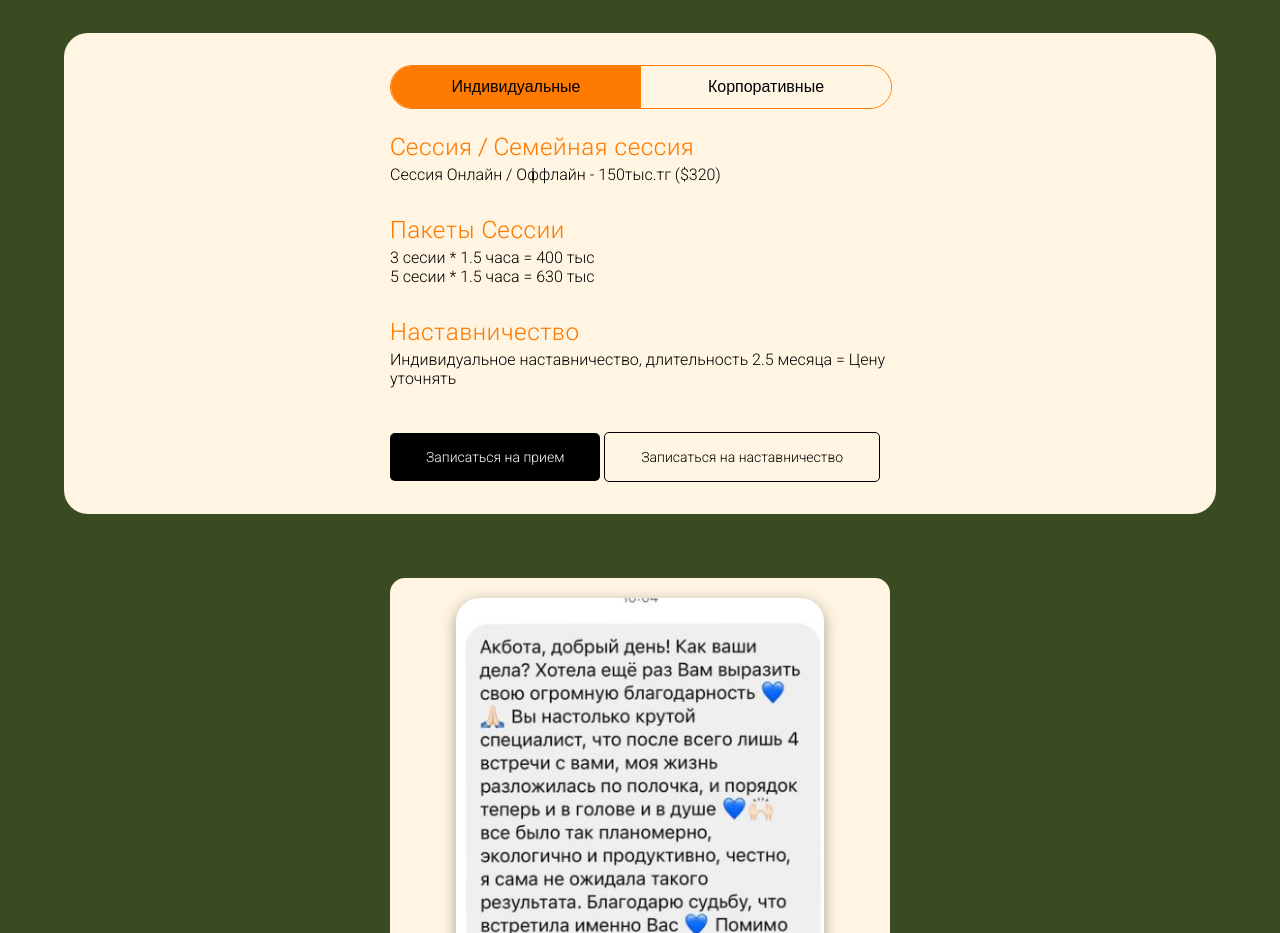
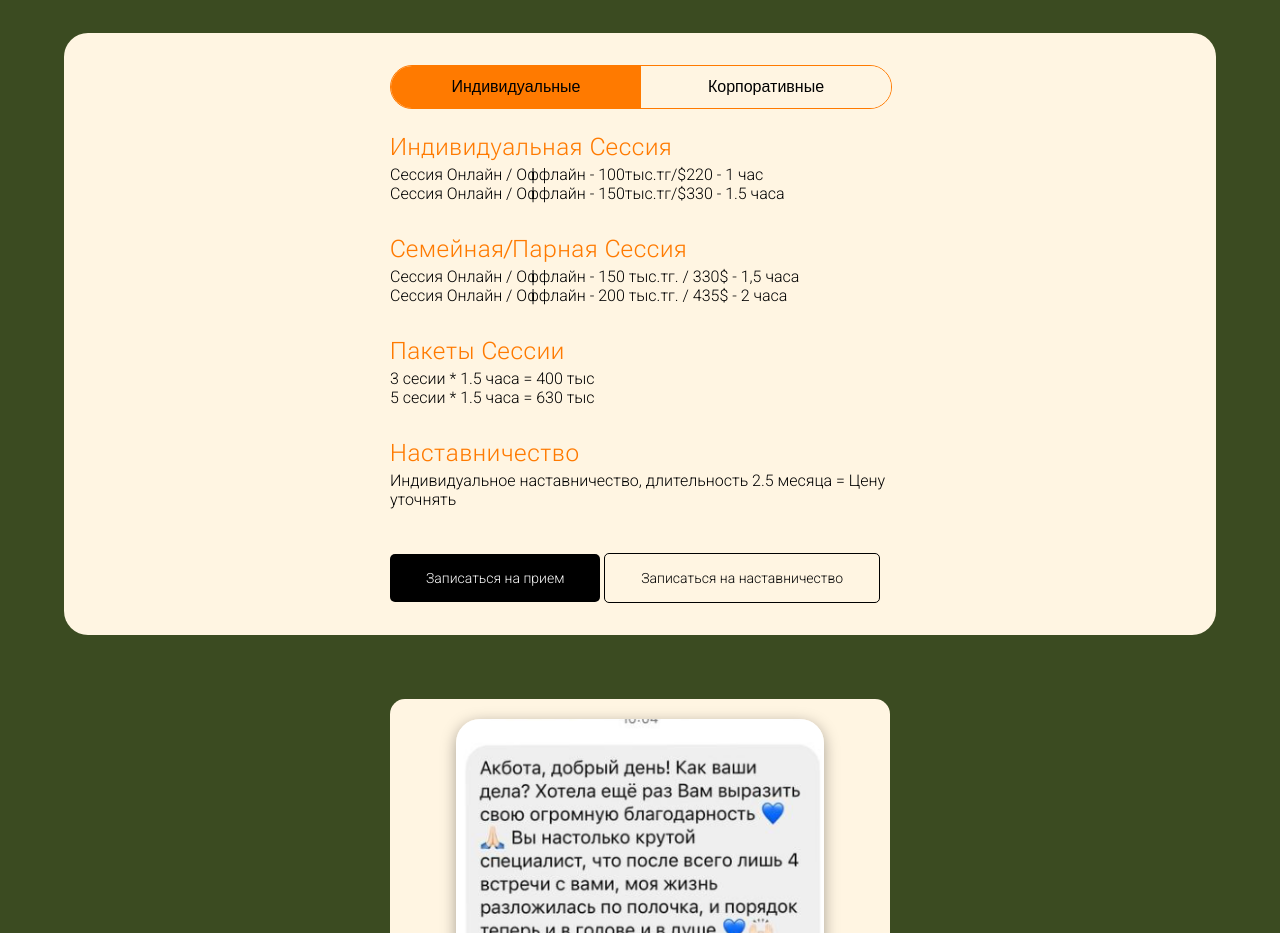
Before and after one commit to Yestem001r/akanova, a plain HTML site: page index.html in a window 1280 px wide. Shown: the part 1220-2153 px from the top of the page. Drawn offline with Linux system fonts and the light colour scheme.

Commit message:
Update index.html

```diff
--- a/index.html
+++ b/index.html
@@ -81,9 +81,15 @@
           <div class="pricing-content">
             <div class="pricing-content-point active">
               <div class="pricing-block">
-                <h2 class="pricing-header">Сессия / Семейная сессия</h2>
+                <h2 class="pricing-header">Индивидуальная Сессия</h2>
                 <p class="pricing-text">
-                  Сессия Онлайн / Оффлайн - 150тыс.тг ($320)
+                  Сессия Онлайн / Оффлайн - 100тыс.тг/$220 - 1 час <br />
+                  Сессия Онлайн / Оффлайн - 150тыс.тг/$330 - 1.5 часа
+                </p>
+                <h2 class="pricing-header">Семейная/Парная Сессия</h2>
+                <p class="pricing-text">
+                  Сессия Онлайн / Оффлайн - 150 тыс.тг. / 330$ - 1,5 часа <br />
+                  Сессия Онлайн / Оффлайн - 200 тыс.тг. / 435$ - 2 часа
                 </p>
               </div>
               <div class="pricing-block">
```
